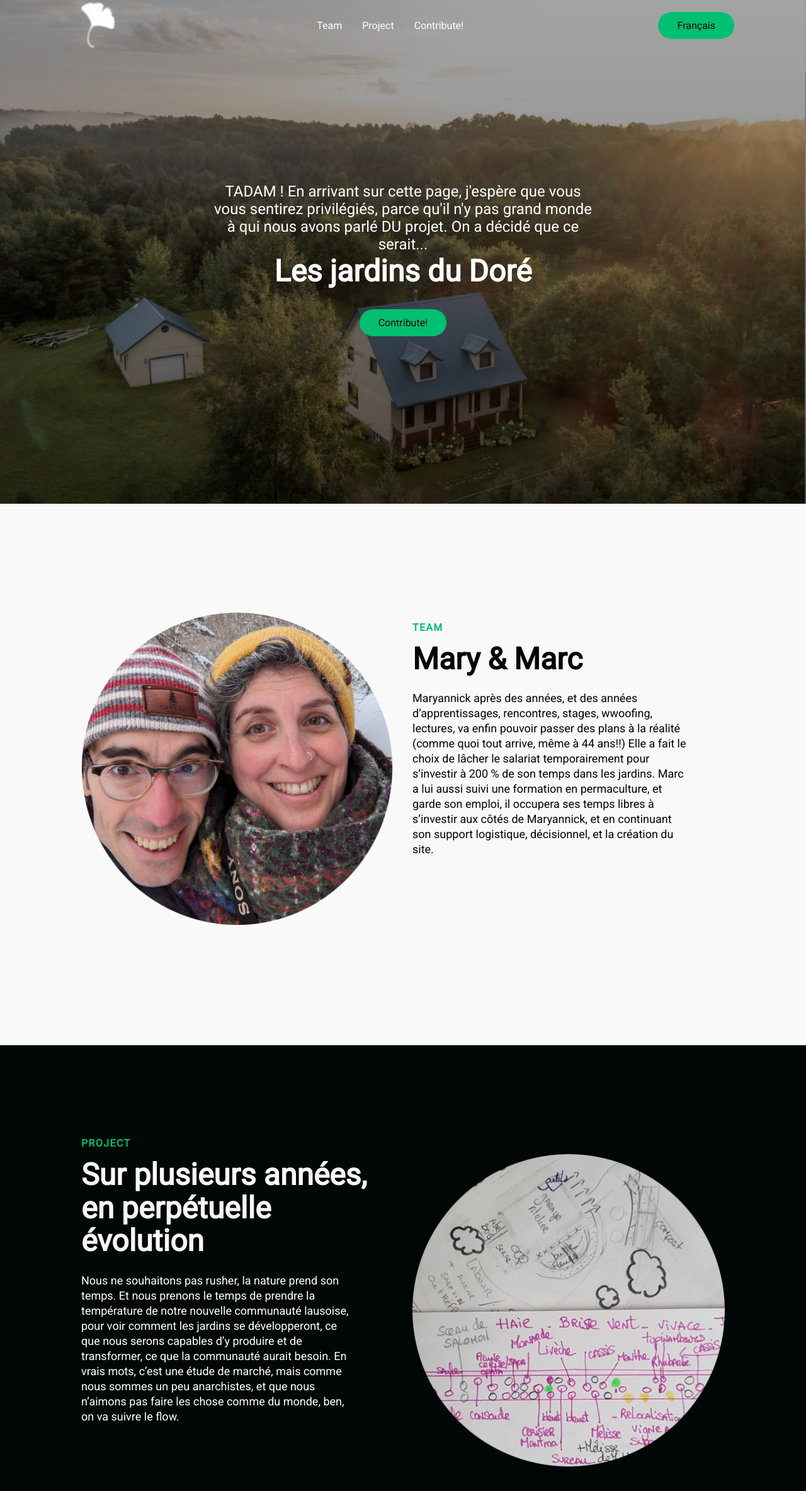
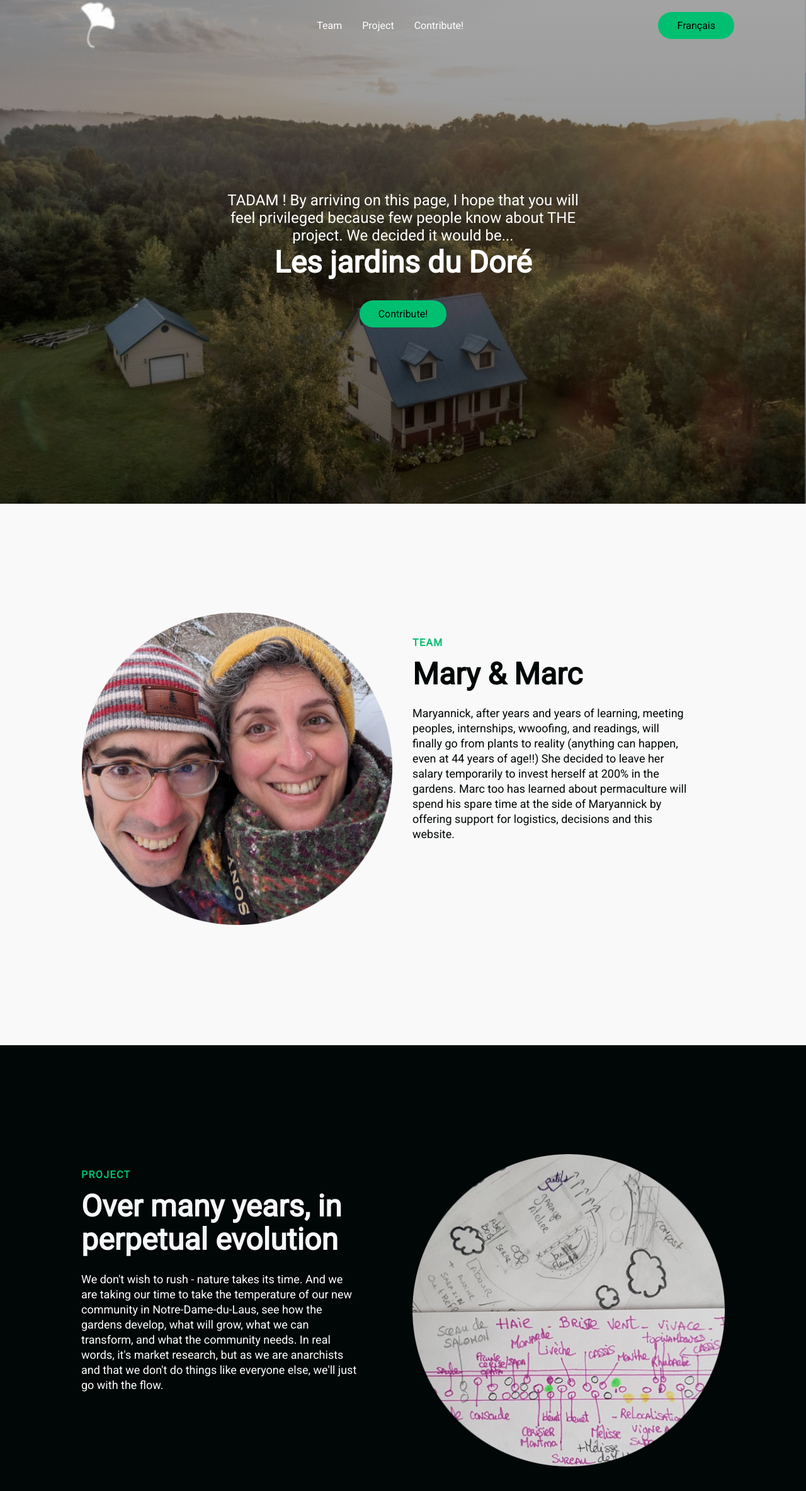
Before and after one commit to cr3/lesjardinsdudore, a React (Create React App) app: page / in a window 1280 px wide. Shown: the top 2368 px of the page at 63% size. Built offline with nearby package versions, Linux system fonts and the light colour scheme.

Commit message:
Add English translation

```diff
--- a/src/components/Lang/config.ts
+++ b/src/components/Lang/config.ts
@@ -27,33 +27,29 @@ i18n
           title: "Les jardins du Doré",
           contribute: "Contribute!",
           intro: `
-            TADAM ! En arrivant sur cette page, j'espère que vous vous
-            sentirez privilégiés, parce qu'il n'y pas grand monde à
-            qui nous avons parlé DU projet. On a décidé que ce serait...`,
+            TADAM ! By arriving on this page, I hope that you will feel
+            privileged because few people know about THE project. We
+            decided it would be...`,
           projectLabel: "Project",
-          projectTitle: "Sur plusieurs années, en perpétuelle évolution",
+          projectTitle: "Over many years, in perpetual evolution",
           projectDescription: `
-            Nous ne souhaitons pas rusher, la nature prend son temps. Et
-            nous prenons le temps de prendre la température de notre
-            nouvelle communauté lausoise, pour voir comment les jardins
-            se développeront, ce que nous serons capables d’y produire
-            et de transformer, ce que la communauté aurait besoin. En
-            vrais mots, c’est une étude de marché, mais comme nous
-            sommes un peu anarchistes, et que nous n’aimons pas faire
-            les chose comme du monde, ben, on va suivre le flow.`,
+            We don't wish to rush - nature takes its time. And we are
+            taking our time to take the temperature of our new community
+            in Notre-Dame-du-Laus, see how the gardens develop, what
+            will grow, what we can transform, and what the community
+            needs. In real words, it's market research, but as we are
+            anarchists and that we don't do things like everyone else,
+            we'll just go with the flow.`,
           teamLabel: "Team",
           teamTitle: "Mary & Marc",
           teamDescription: `
-            Maryannick après des années, et des années
-            d’apprentissages, rencontres, stages, wwoofing, lectures,
-            va enfin pouvoir passer des plans à la réalité (comme
-            quoi tout arrive, même à 44 ans!!) Elle a fait le choix
-            de lâcher le salariat temporairement pour s’investir
-            à 200 % de son temps dans les jardins. Marc a lui aussi
-            suivi une formation en permaculture, et garde son emploi,
-            il occupera ses temps libres à s’investir aux côtés
-            de Maryannick, et en continuant son support logistique,
-            décisionnel, et la création du site.`,
+            Maryannick, after years and years of learning, meeting
+            peoples, internships, wwoofing, and readings, will finally go
+            from plants to reality (anything can happen, even at 44 years of
+            age!!) She decided to leave her salary temporarily to invest
+            herself at 200% in the gardens. Marc too has learned about
+            permaculture will spend his spare time at the side of Maryannick
+            by offering support for logistics, decisions and this website.`,
         },
       },
       fr: {
```
